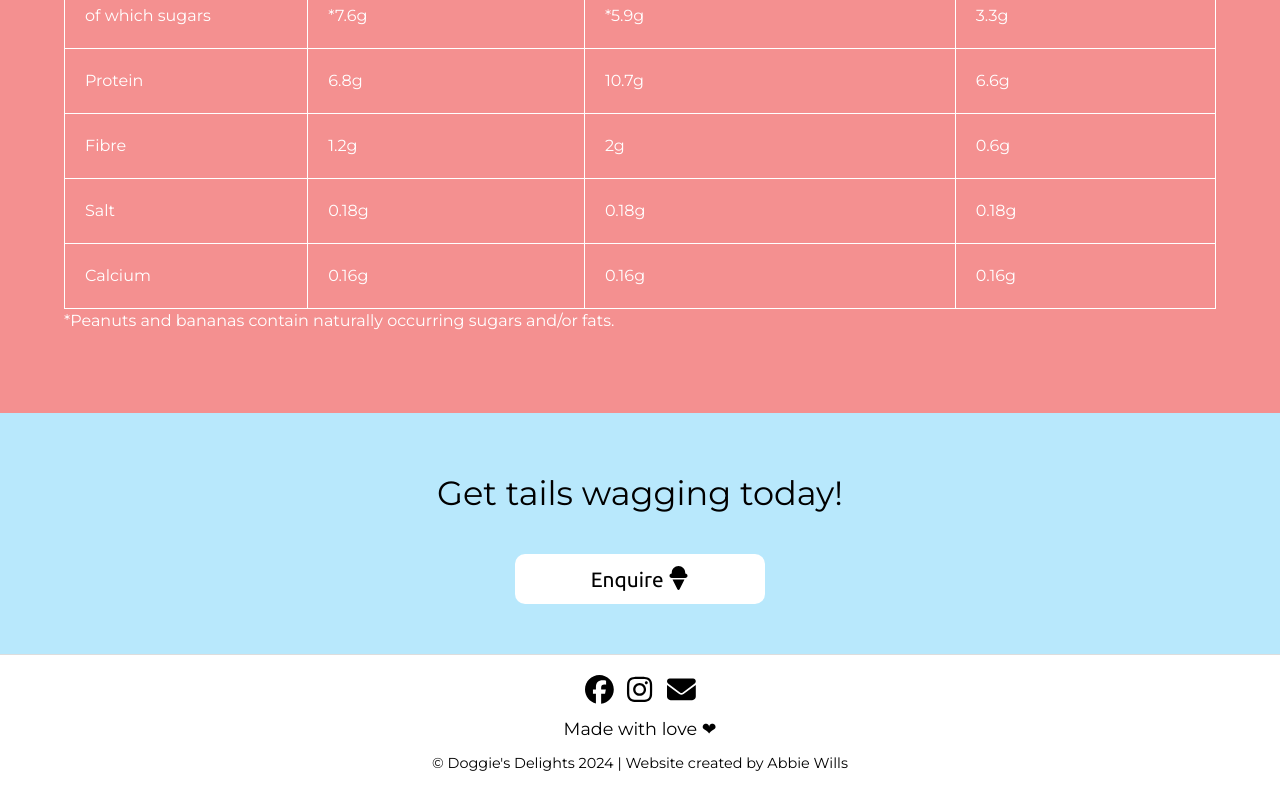
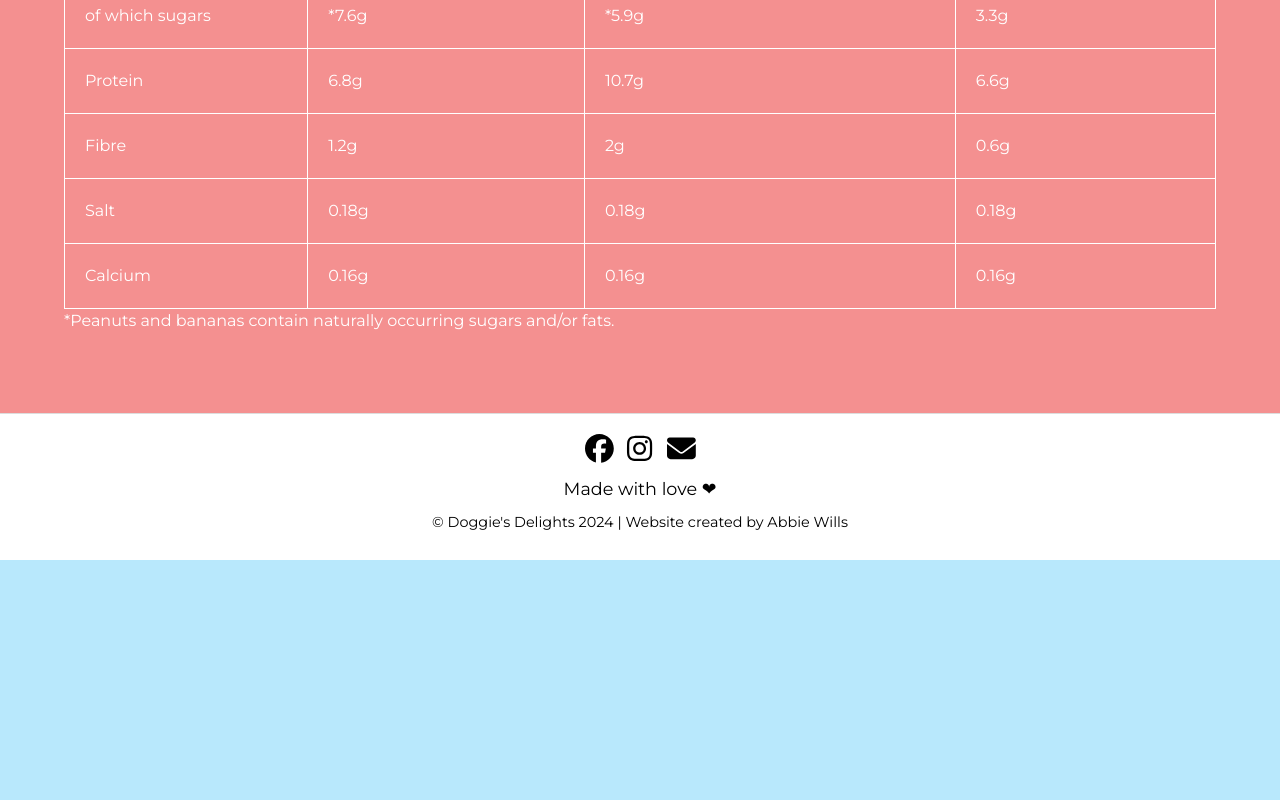
Before and after one commit to AbbieWills/SCSS-DD, a React (Vite) app in the folder public/: page /about in a window 1280 px wide. Shown: the part 1628-2428 px from the top of the page. After the commit the page ends 2188 px from the top, so only its background shows below. Built offline with nearby package versions, Linux system fonts and the light colour scheme.

Commit message:
removed contact button needs fixing

```diff
--- a/public/src/pages/About.jsx
+++ b/public/src/pages/About.jsx
@@ -2,7 +2,7 @@ import React from 'react';
 import '../styles/pages/_about.scss';
 import { FontAwesomeIcon } from '@fortawesome/react-fontawesome';
 import {faDog, faBowlFood, faHeart, faSnowflake } from "@fortawesome/free-solid-svg-icons";
-import Contact from '../components/Contact.jsx';
+// import Contact from '../components/Contact.jsx';
 
 const About = () => {
 
@@ -116,7 +116,7 @@ const About = () => {
     </table>
     <p className='fats'>*Peanuts and bananas contain naturally occurring sugars and/or fats.</p>
     </div>
-    <Contact />
+    {/* <Contact /> */}
     </>
   );
 };
--- a/public/src/pages/Home.jsx
+++ b/public/src/pages/Home.jsx
@@ -3,7 +3,7 @@ import '../styles/pages/_home.scss';
 import { FontAwesomeIcon } from '@fortawesome/react-fontawesome';
 import { faIceCream, faPaw, faCircleCheck, faHeart  } from '@fortawesome/free-solid-svg-icons';
 import Carousel from '../components/Carousel.jsx';
-import Contact from '../components/Contact.jsx';
+// import Contact from '../components/Contact.jsx';
 import 'bootstrap/dist/css/bootstrap.min.css';
 import icecreamtitle from '../photos/icecreamtitle.png';
 import cowphoto from '../photos/cowphoto.png';
@@ -196,7 +196,7 @@ const Home = () => {
     </div>
   </div>
   </div>
-    <Contact/>
+    {/* <Contact/> */}
     </>
   )
 }
--- a/public/src/pages/MeetMaker.jsx
+++ b/public/src/pages/MeetMaker.jsx
@@ -4,7 +4,7 @@ import vinny from '../photos/vinny.png';
 import { FontAwesomeIcon } from '@fortawesome/react-fontawesome';
 import { faInstagram } from '@fortawesome/free-brands-svg-icons';
 import { faIceCream  } from '@fortawesome/free-solid-svg-icons';
-import Contact from '../components/Contact.jsx';
+// import Contact from '../components/Contact.jsx';
 
 
 
@@ -33,7 +33,7 @@ const MeetMaker = () => {
           </div>
         </div>
       </div>
-  <Contact />
+  {/* <Contact /> */}
 </>
   );
 };
```
Also changed, not shown: public/src/components/Contact.jsx (indentation only).
